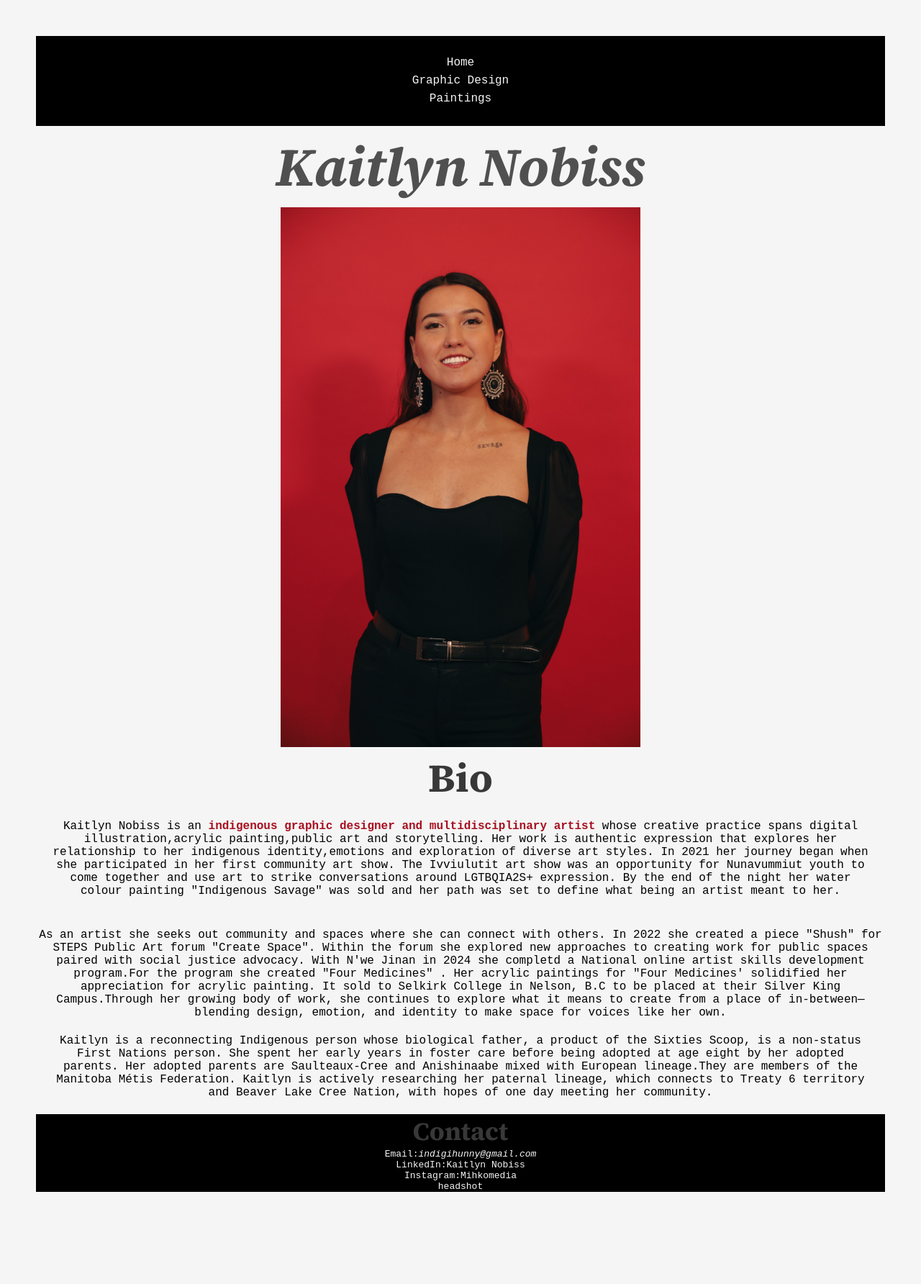
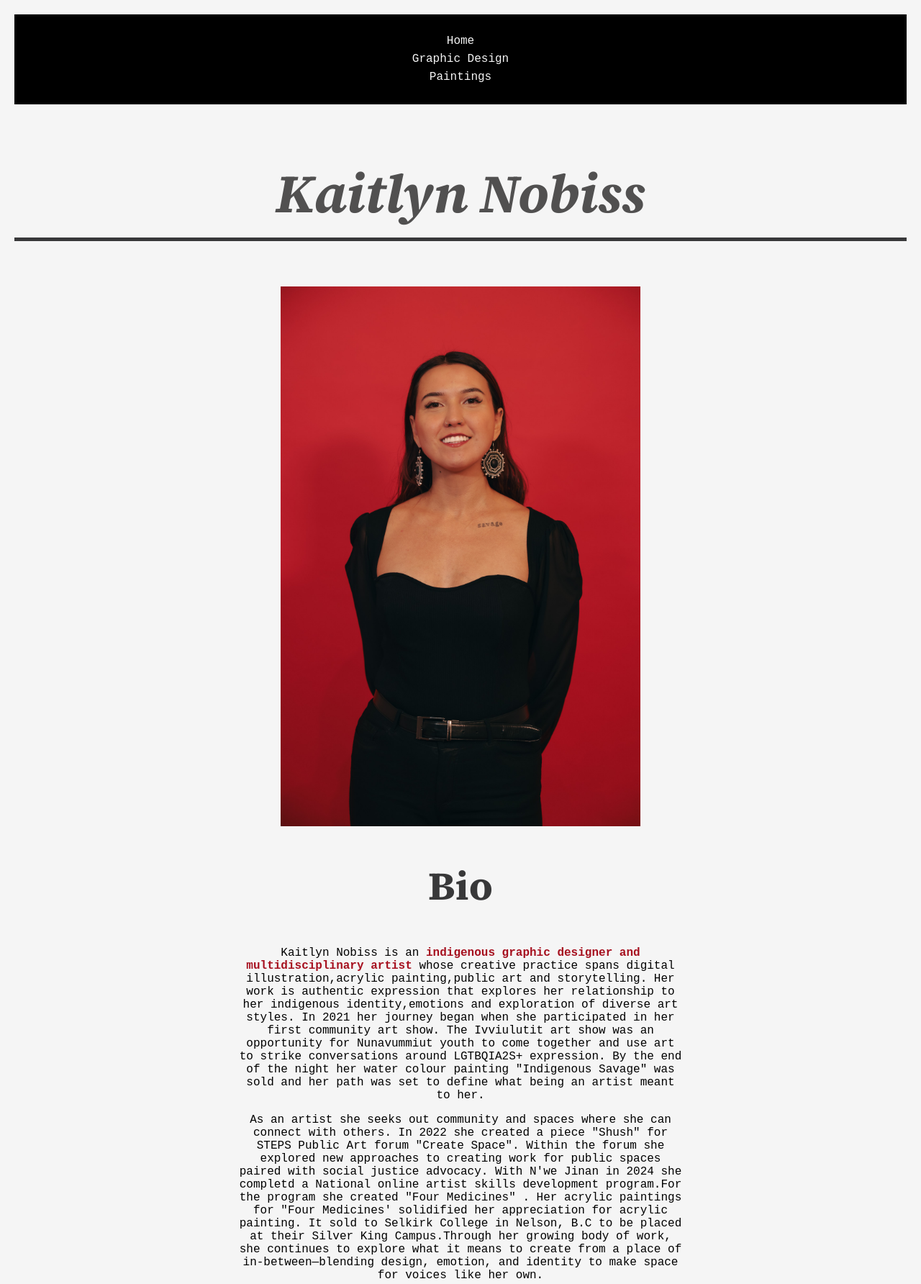
Before and after one commit to indigihunny/mihkomedia, a plain HTML site: page index.html in a window 1280 px wide. Shown: the top 1784 px of the page at 72% size. Before the commit the page ends 1706 px from the top, so only its background shows below. Drawn offline with Linux system fonts and the light colour scheme; a web font is replaced by a local one.

Commit message:
Added classes and ID's

```diff
--- a/index.html
+++ b/index.html
@@ -36,9 +36,11 @@
             </div>
 
             <h2>Bio</h2>
-            <p id="bio">Kaitlyn Nobiss is an <strong>indigenous graphic designer and multidisciplinary artist</strong> whose creative practice spans digital illustration,acrylic painting,public art and storytelling. Her work is authentic expression that explores her relationship to her indigenous identity,emotions and exploration of diverse art styles. In 2021 her journey began when she participated in her first community art show. The Ivviulutit art show was an opportunity for Nunavummiut youth to come together and use art to strike conversations around LGTBQIA2S+ expression. By the end of the night her water colour painting "Indigenous Savage" was sold and her path was set to define what being an artist meant to her.</p>
-            <p id="bio"></p>As an artist she seeks out community and spaces where she can connect with others. In 2022 she created a piece "Shush" for STEPS Public Art forum "Create Space". Within the forum she explored new approaches to creating work for public spaces paired with social justice advocacy. With N'we Jinan in 2024 she completd a National online artist skills development program.For the program she created "Four Medicines" . Her acrylic paintings for "Four Medicines' solidified her appreciation for acrylic painting. It sold to Selkirk College in Nelson, B.C to be placed at their Silver King Campus.Through her growing body of work, she continues to explore what it means to create from a place of in-between—blending design, emotion, and identity to make space for voices like her own.</p>
-            <p id="bio">Kaitlyn is a reconnecting Indigenous person whose biological father, a product of the Sixties Scoop, is a non-status First Nations person. She spent her early years in foster care before being adopted at age eight by her adopted parents. Her adopted parents are Saulteaux-Cree and Anishinaabe mixed with European lineage.They are members of the Manitoba Métis Federation. Kaitlyn is actively researching her paternal lineage, which connects to Treaty 6 territory and Beaver Lake Cree Nation, with hopes of one day meeting her community.</p>
+            <div class="about">
+                <p class="bio">Kaitlyn Nobiss is an <strong>indigenous graphic designer and multidisciplinary artist</strong> whose creative practice spans digital illustration,acrylic painting,public art and storytelling. Her work is authentic expression that explores her relationship to her indigenous identity,emotions and exploration of diverse art styles. In 2021 her journey began when she participated in her first community art show. The Ivviulutit art show was an opportunity for Nunavummiut youth to come together and use art to strike conversations around LGTBQIA2S+ expression. By the end of the night her water colour painting "Indigenous Savage" was sold and her path was set to define what being an artist meant to her.</p>
+                <p class="bio">As an artist she seeks out community and spaces where she can connect with others. In 2022 she created a piece "Shush" for STEPS Public Art forum "Create Space". Within the forum she explored new approaches to creating work for public spaces paired with social justice advocacy. With N'we Jinan in 2024 she completd a National online artist skills development program.For the program she created "Four Medicines" . Her acrylic paintings for "Four Medicines' solidified her appreciation for acrylic painting. It sold to Selkirk College in Nelson, B.C to be placed at their Silver King Campus.Through her growing body of work, she continues to explore what it means to create from a place of in-between—blending design, emotion, and identity to make space for voices like her own.</p>
+                <p class="bio">Kaitlyn is a reconnecting Indigenous person whose biological father, a product of the Sixties Scoop, is a non-status First Nations person. She spent her early years in foster care before being adopted at age eight by her adopted parents. Her adopted parents are Saulteaux-Cree and Anishinaabe mixed with European lineage.They are members of the Manitoba Métis Federation. Kaitlyn is actively researching her paternal lineage, which connects to Treaty 6 territory and Beaver Lake Cree Nation, with hopes of one day meeting her community.</p>
+            </div>
 
         </section>
     </main>
--- a/styles.css
+++ b/styles.css
@@ -1,13 +1,14 @@
+
+/* best to set border-box in universal selector so all elements are calculated with width, height, padding, and border */
 *{
-    box-sizing:border-box;
-    margin:auto;
+    box-sizing: border-box;
 }
 
 body {
     background-color:whitesmoke;
     font-family:'Courier New', Courier, monospace;
     text-align:center;
-    margin:50px;
+    margin:20px;
 
 }
 
@@ -15,11 +16,11 @@ nav{
 
     font-family:monospace;
     background-color:black;
-    padding-block:25px;
-    line-height:25px;
+    line-height: 25px;
     list-style-type:none;
-    margin:auto;
+    padding:25px 25px;
     font-weight:lighter;
+
 }
 
 nav a{
@@ -27,6 +28,8 @@ nav a{
     color:whitesmoke;
     font-size:large;
     text-decoration:none;
+    padding:5px 5px;
+
 
 }
 
@@ -44,6 +47,7 @@ h1 {
     font-family: "Source Serif 4", serif;
     font-size:75px;
     font-style:italic;
+    padding-bottom:10px;
 
 
 }
@@ -52,13 +56,15 @@ h2{
     color:#383839;
     font-family:"Source Serif 4",serif;
     font-size:55px;
+    padding-bottom:1px;
 
 }
 
 h3{
-    color:#383839;
+    color:lightgray;
     font-family: "Source Serif 4", serif;
     font-size:35px;
+    padding-top:10px;
 
 }
 
@@ -74,12 +80,12 @@ footer{
     font-weight:lighter;
     color:whitesmoke;
     background-color: black;
+    padding-bottom:15px;
 }
 
 footer a{
     color:whitesmoke;
     text-decoration:none;
-
 
 }
 
@@ -88,13 +94,18 @@ footer a:hover{
     background-color:#A6101F;
 }
 
-.title{
-    margin:5px;
+img{
+    display:block;
+    margin:10px auto;
 }
 
-#bio{
+#header_title{
 
-    display:block;
-    margin:20px 15px;
-    padding:1px 5px;
+    border-bottom:5px solid #383839;
+    padding:10px 50px;
 }
+
+.about{
+    width:50%;
+    margin:0 auto;
+}
```
Also changed, not shown: pages/graphicdesign.html (+15 -1 lines), pages/paintings.html (+1 -1 lines).
